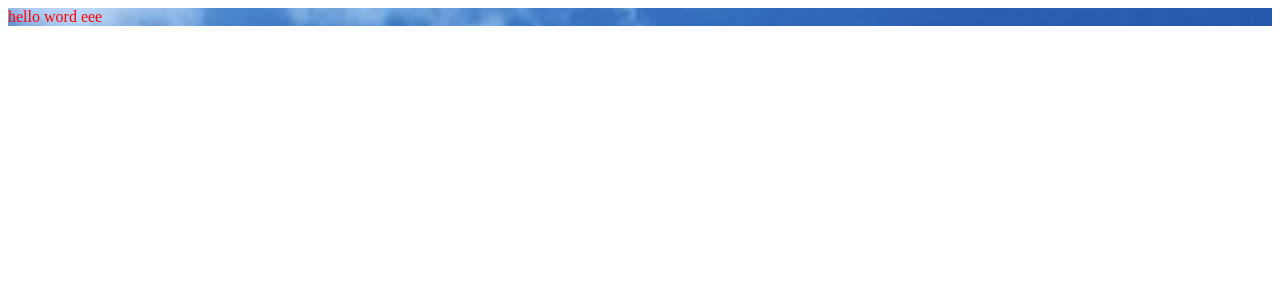
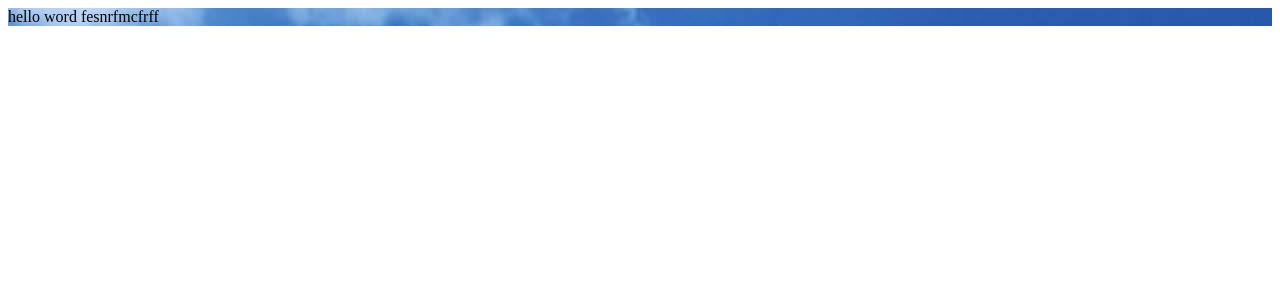
Before and after one commit to dxiuxiu/react-senior, a React app in the folder code/: page / in a window 1280 px wide. Shown: the top 300 px of the page. Built offline with nearby package versions, Linux system fonts and the light colour scheme.

Commit message:
fix(webpack.prd.config.js): clean-webpack-plugin 删除文件占用问题确保文件不被占用即可

```diff
--- a/code/src/App/index.jsx
+++ b/code/src/App/index.jsx
@@ -2,6 +2,6 @@ import React from 'react'
 import './index.less'
 export default function App(){
     return <div className = 'container'>
-        hello word eee
+        hello word fesnrfmcfrff
     </div>
 }
--- a/code/src/App/index.less
+++ b/code/src/App/index.less
@@ -1,4 +1,4 @@
-@color : red;
+@color : black;
 
 .container {
     color: @color;
--- a/code/webpack.prd.config.js
+++ b/code/webpack.prd.config.js
@@ -2,6 +2,7 @@
 const { CleanWebpackPlugin } = require('clean-webpack-plugin')
 const HtmlWebpackPlugin = require('html-webpack-plugin')
 const MiniCssExtractPlugin = require('mini-css-extract-plugin')
+const path = require('path')
 module.exports = {
   mode: "production",
   entry: {
@@ -46,6 +47,8 @@ module.exports = {
           loader: "url-loader",
           options: {
             limit: 10 * 1024,
+            // path: path.resolve(__dirname, 'dist'),
+
             name: 'static/images/[hash:6].[ext]',
             fallback: 'file-loader',
             publicPath: '../'
@@ -57,6 +60,7 @@ module.exports = {
         use: [{
           loader: "file-loader",
           options: {
+            // path: path.resolve(__dirname, 'dist'),
             name: 'static/media/[name].[hash:7].[ext]',
           }
         }]
@@ -81,7 +85,8 @@ module.exports = {
     new MiniCssExtractPlugin(
       {
         filename: 'style/[name].[contenthash].css',
-        chunkFilename: 'style/[id].[contenthash].css'
+        chunkFilename: 'style/[id].[contenthash].css',
+        // path: path.resolve(__dirname, 'dist') // 默认值
       }
     )
   ],
@@ -89,5 +94,6 @@ module.exports = {
     filename: 'static/js/[name].[contenthash].js',
     // chunkFilename: 'static/js/[name].[contenthash].js',
     chunkFilename: 'static/js/[id].[contenthash].js',
+    // path: path.resolve(__dirname, 'dist') // 默认值
   },
 }
```
